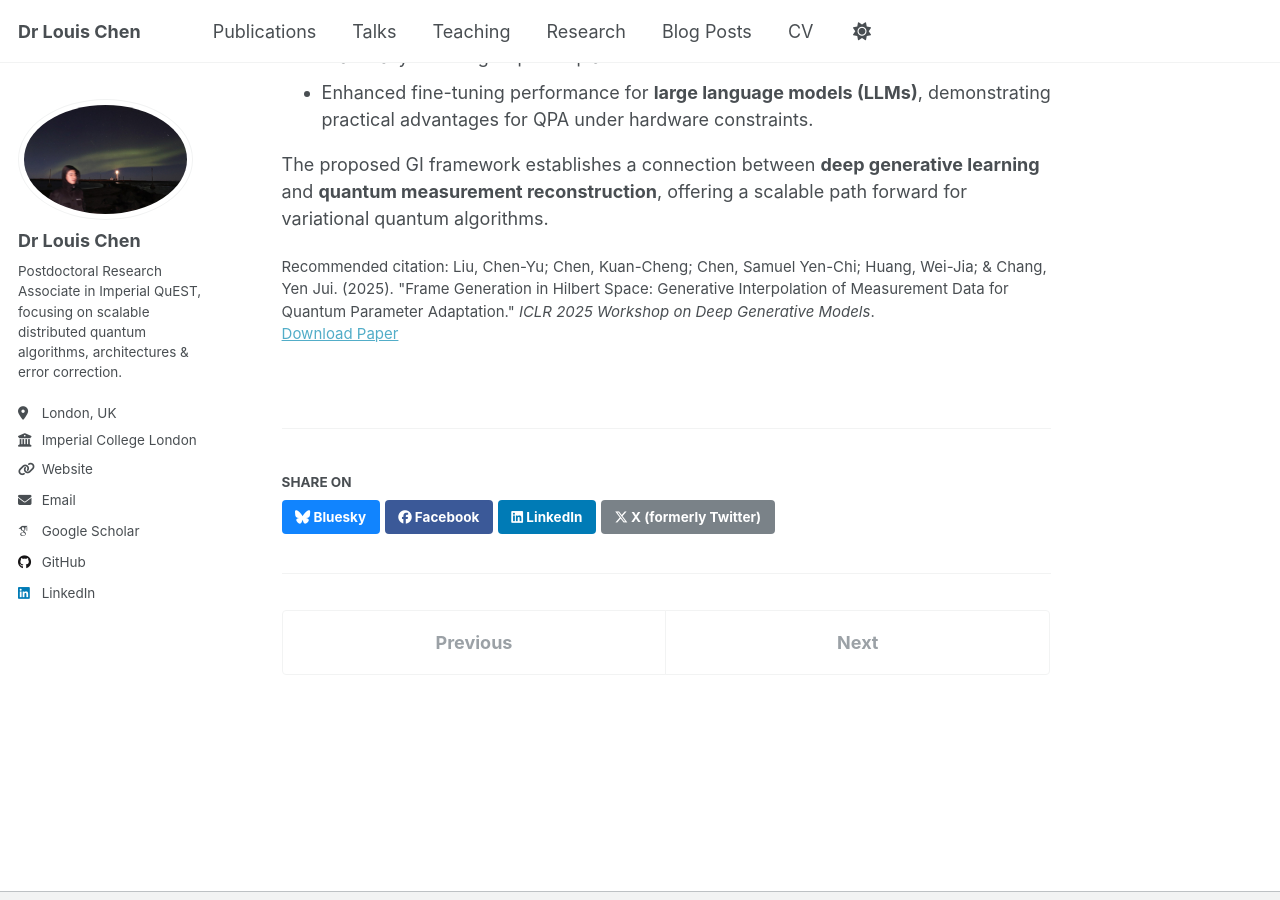
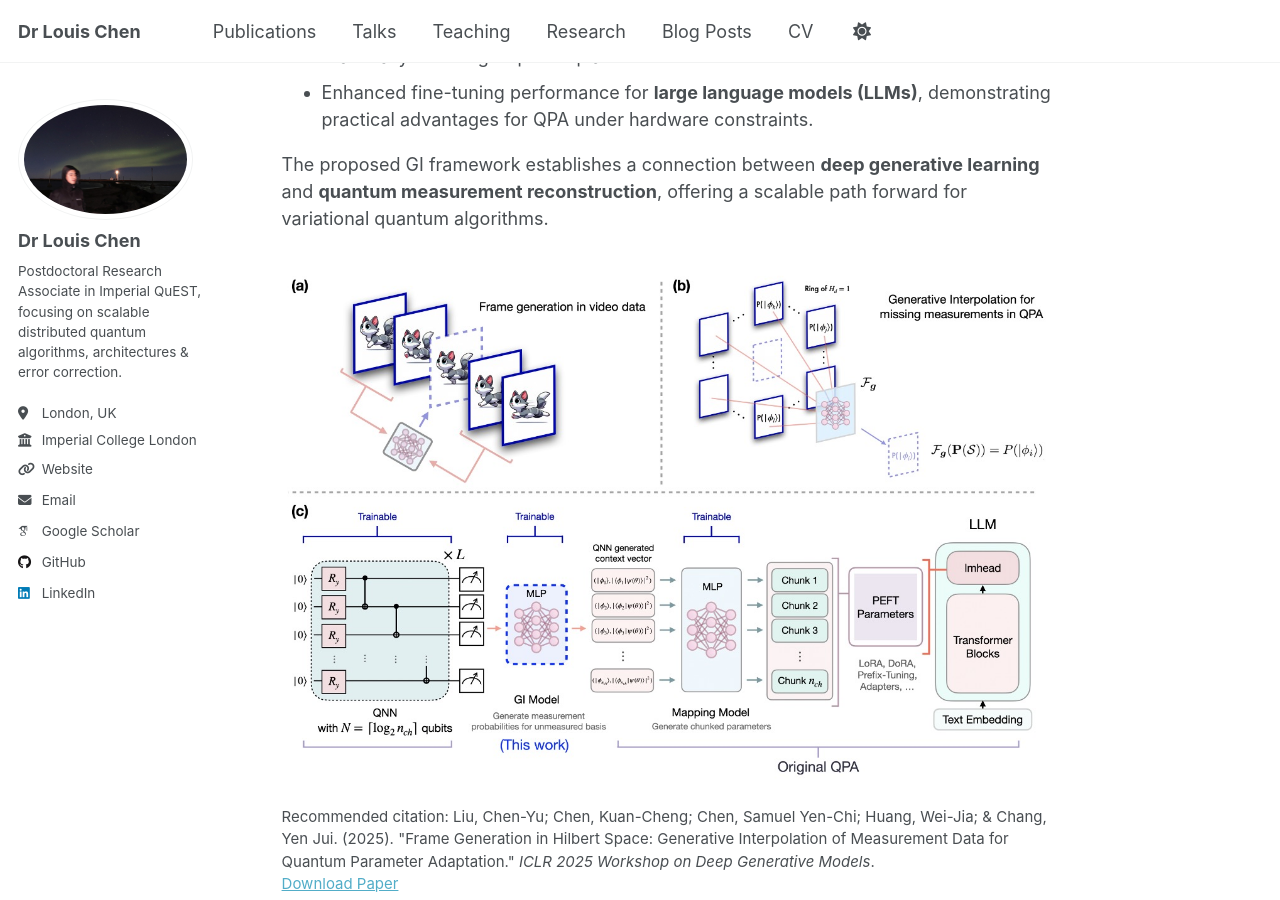
Before and after one commit to Louisanity/louisanity.github.io, a Jekyll site: the page built from _publications/2025-04-28-conference-frame-number-1.md, in a window 1280 px wide and 900 px high, scrolled down 403 px. Built offline with Jekyll 4.4.1, drawn with Linux system fonts in a browser that asks for light colours; some web fonts are replaced.

Commit message:
Update 2025-04-28-conference-frame-number-1.md

```diff
--- a/_publications/2025-04-28-conference-frame-number-1.md
+++ b/_publications/2025-04-28-conference-frame-number-1.md
@@ -17,3 +17,5 @@ This paper presents **Generative Interpolation (GI)**, a novel method to reduce
 * Enhanced fine-tuning performance for **large language models (LLMs)**, demonstrating practical advantages for QPA under hardware constraints.
 
 The proposed GI framework establishes a connection between **deep generative learning** and **quantum measurement reconstruction**, offering a scalable path forward for variational quantum algorithms.
+
+![Figure: Frame-wise generative interpolation model for quantum measurement completion in QPA tasks.](https://louisanity.github.io/images/frame_generation.jpg)
```
